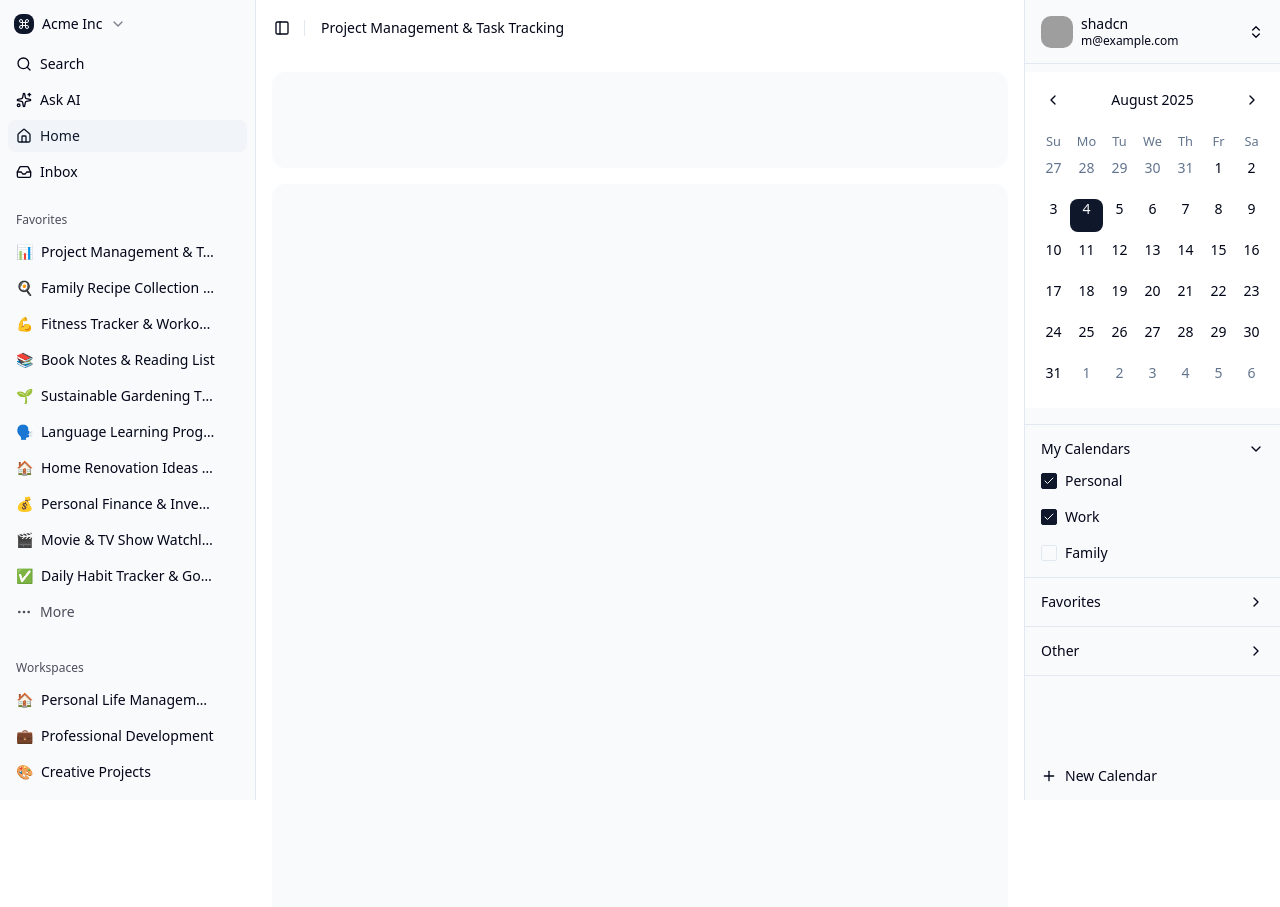
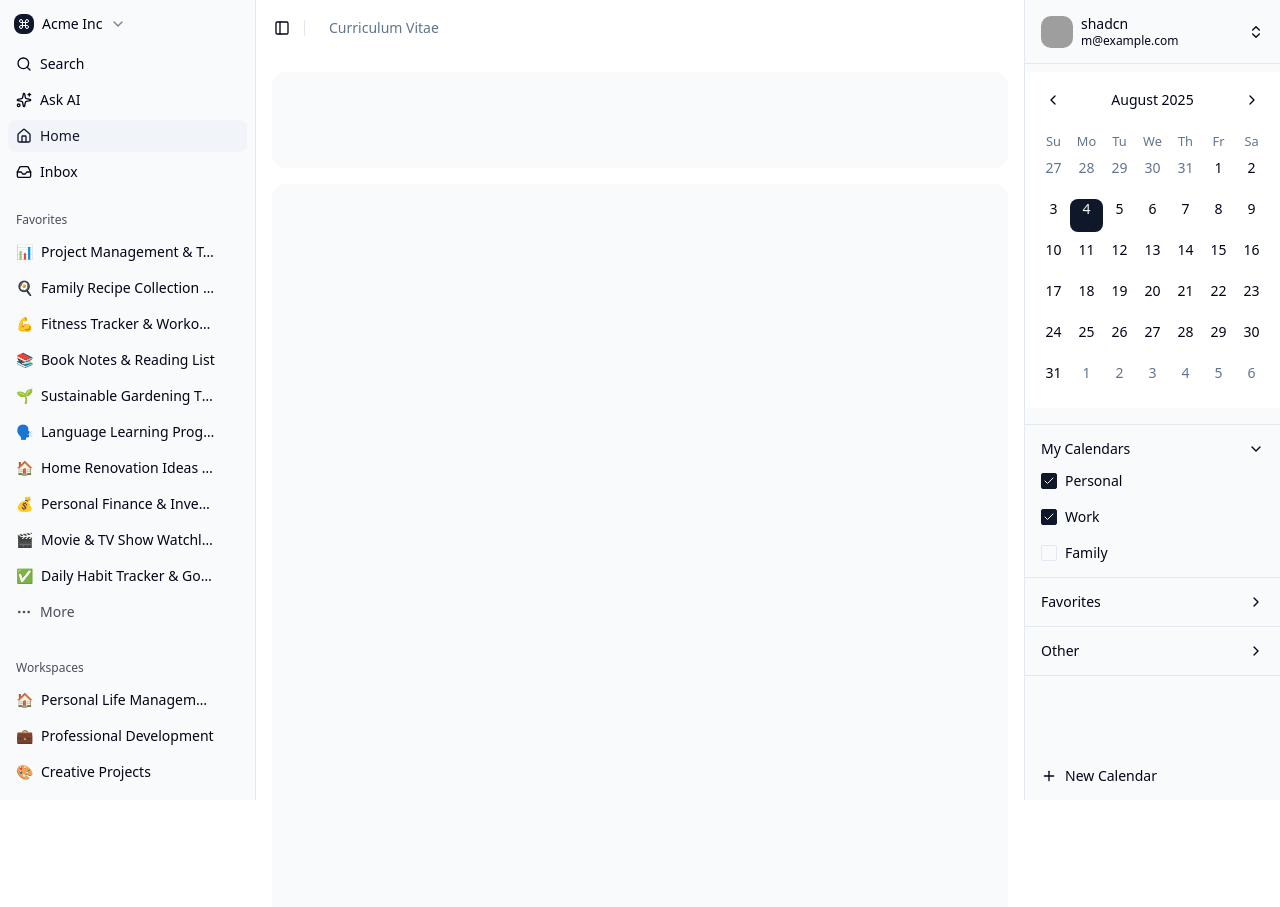
Before and after one commit to ninoslat1/cvgen, an Astro site: page /en/generate in a window 1280 px wide. Built offline with nearby package versions, Linux system fonts and the light colour scheme; Astro itself is replaced by a stand-in of ours; grey boxes are pictures that could not be loaded; a web font is replaced by a local one.

Commit message:
feat: add editable title

```diff
--- a/package.json
+++ b/package.json
@@ -11,6 +11,7 @@
   "dependencies": {
     "@astrojs/node": "^9.3.0",
     "@astrojs/react": "^4.3.0",
+    "@nanostores/react": "^1.0.0",
     "@radix-ui/react-avatar": "^1.1.10",
     "@radix-ui/react-collapsible": "^1.1.11",
     "@radix-ui/react-dialog": "^1.1.14",
--- a/src/components/react/templates/app-sidebar.tsx
+++ b/src/components/react/templates/app-sidebar.tsx
@@ -12,8 +12,20 @@ import {
   SidebarProvider,
   SidebarTrigger,
 } from "@/components/ui/sidebar"
+import { useStore } from '@nanostores/react'
+import { cvTitle } from '@/stores/cv'
+import { useRef } from "react"
 
 export default function AppSidebar() {
+  const $cvTitle = useStore(cvTitle)
+  const inputRef = useRef<HTMLTextAreaElement>(null)
+  const handleKeyDown = (e: React.KeyboardEvent<HTMLTextAreaElement>) => {
+    if (e.key === 'Enter') {
+      e.preventDefault() // biar nggak bikin newline
+      inputRef.current?.blur()
+    }
+  }
+
   return (
     <SidebarProvider>
       <SidebarLeft />
@@ -28,9 +40,16 @@ export default function AppSidebar() {
             <Breadcrumb>
               <BreadcrumbList>
                 <BreadcrumbItem>
-                  <BreadcrumbPage className="line-clamp-1">
-                    Project Management & Task Tracking
-                  </BreadcrumbPage>
+                  <BreadcrumbItem>
+                  <textarea
+                    ref={inputRef}
+                    value={$cvTitle}
+                    onChange={(e) => cvTitle.set(e.target.value)}
+                    onKeyDown={handleKeyDown}
+                    className="resize-none bg-transparent py-1 px-2 border-none focus:border-blue-500 focus:border-2 rounded-sm"
+                    rows={1}
+                  />
+                </BreadcrumbItem>
                 </BreadcrumbItem>
               </BreadcrumbList>
             </Breadcrumb>
--- /dev/null
+++ b/src/stores/cv.ts
@@ -0,0 +1,3 @@
+import { atom } from 'nanostores'
+
+export const cvTitle = atom('Curriculum Vitae')
```
Also changed, not shown: src/components/react/client-sidebar.tsx (deleted, +0 -13 lines), 1 other file.
